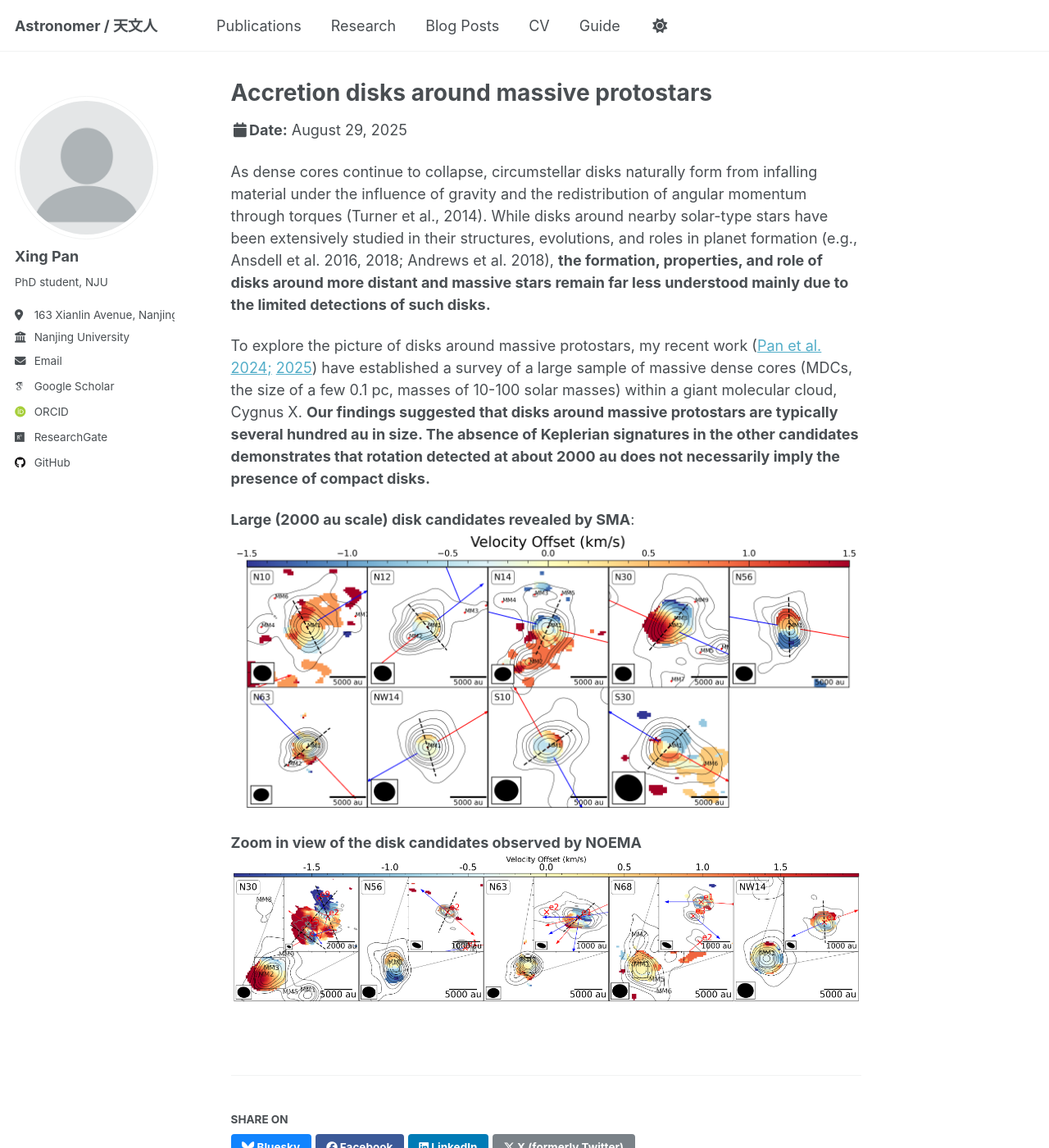
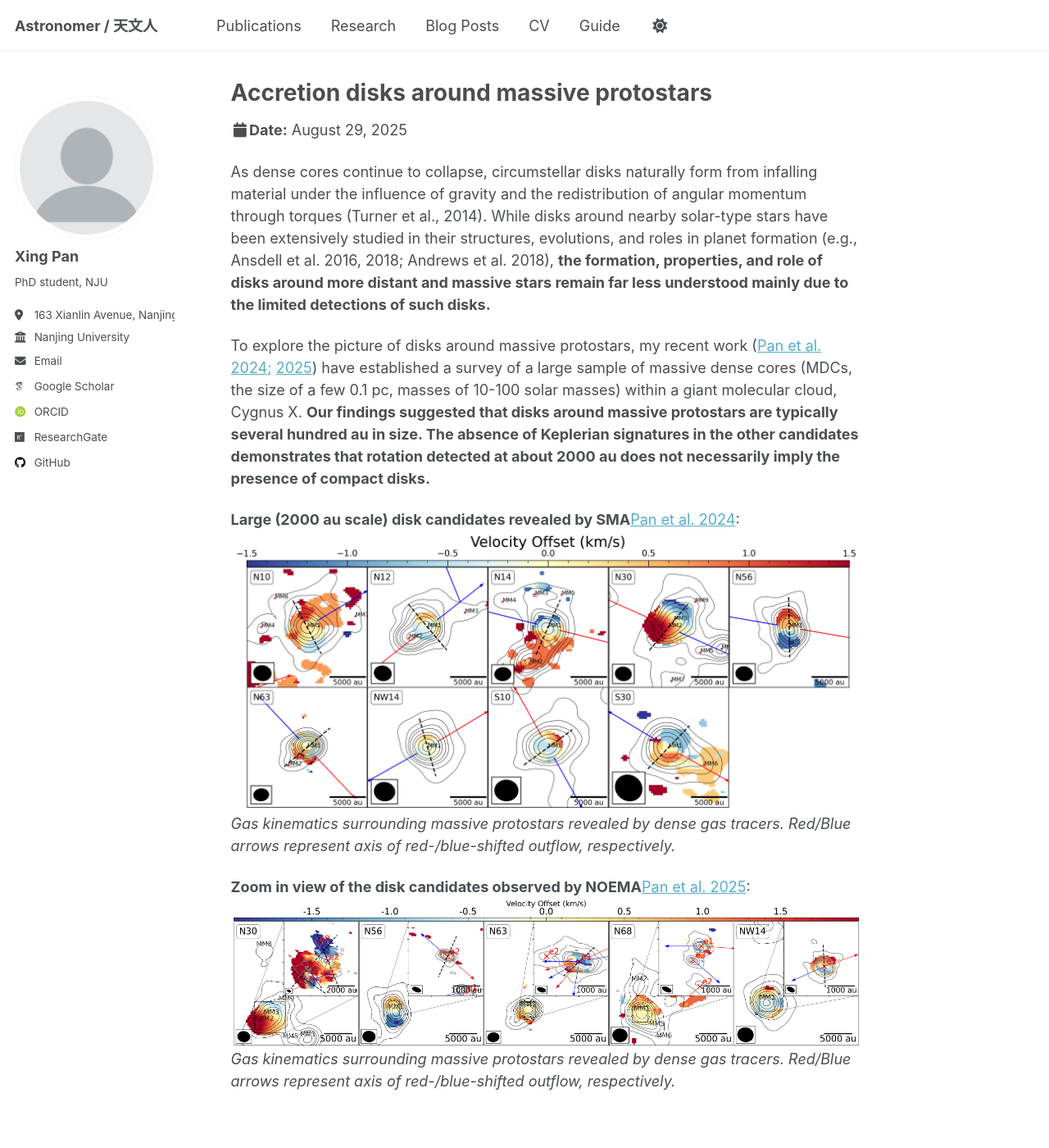
Before and after one commit to xingpan1017/xingpan1017.github.io, a Jekyll site: the page built from _talks/diskinHMSF.md, in a window 1280 px wide and 1400 px high. Shown: the whole window at 82% size. Built offline with Jekyll 4.4.1, drawn with Linux system fonts in a browser that asks for light colours; some web fonts are replaced; a script that is not in the unit is left out.

Commit message:
Update diskinHMSF.md

```diff
--- a/_talks/diskinHMSF.md
+++ b/_talks/diskinHMSF.md
@@ -9,8 +9,10 @@ As dense cores continue to collapse, circumstellar disks naturally form from inf
 
 To explore the picture of disks around massive protostars, my recent work ([Pan et al. 2024;](https://ui.adsabs.harvard.edu/abs/2024A%26A...684A.141P/abstract) [2025](https://ui.adsabs.harvard.edu/abs/2025A%26A...696A.195P/abstract)) have established a survey of a large sample of massive dense cores (MDCs, the size of a few 0.1 pc, masses of 10-100 solar masses) within a giant molecular cloud, Cygnus X. **Our findings suggested that disks around massive protostars are typically several hundred au in size. The absence of Keplerian signatures in the other candidates demonstrates that rotation detected at about 2000 au does not necessarily imply the presence of compact disks.**
 
-**Large (2000 au scale) disk candidates revealed by SMA**:
+**Large (2000 au scale) disk candidates revealed by SMA**[Pan et al. 2024](https://ui.adsabs.harvard.edu/abs/2024A%26A...684A.141P/abstract):
 ![Disk candidates in Cygnus X](https://xingpan1017.github.io/images/SMA_outflowVSvelo_disk_cand.png)
+*Gas kinematics surrounding massive protostars revealed by dense gas tracers. Red/Blue arrows represent axis of red-/blue-shifted outflow, respectively.*
 
-**Zoom in view of the disk candidates observed by NOEMA**
+**Zoom in view of the disk candidates observed by NOEMA**[Pan et al. 2025](https://ui.adsabs.harvard.edu/abs/2025A%26A...696A.195P/abstract):
 ![Disk candidates in Cygnus X](https://xingpan1017.github.io/images/NOEMA_SMA_ch3cn_kinematic_maps.png)
+*Gas kinematics surrounding massive protostars revealed by dense gas tracers. Red/Blue arrows represent axis of red-/blue-shifted outflow, respectively.*
```
